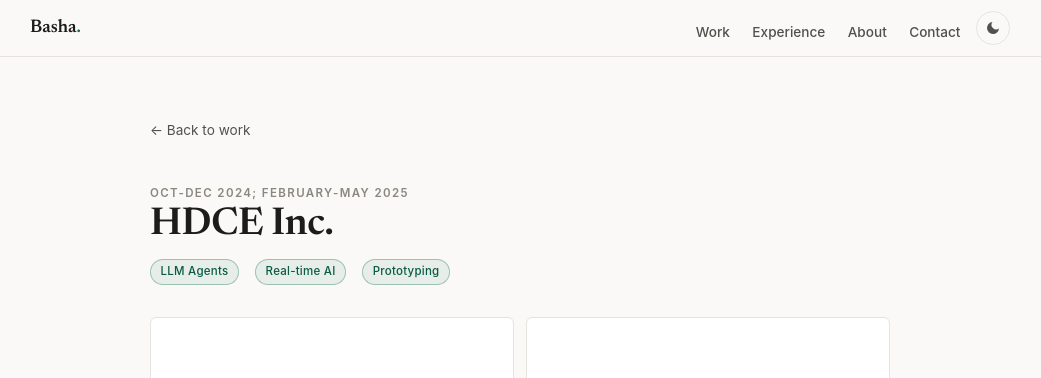
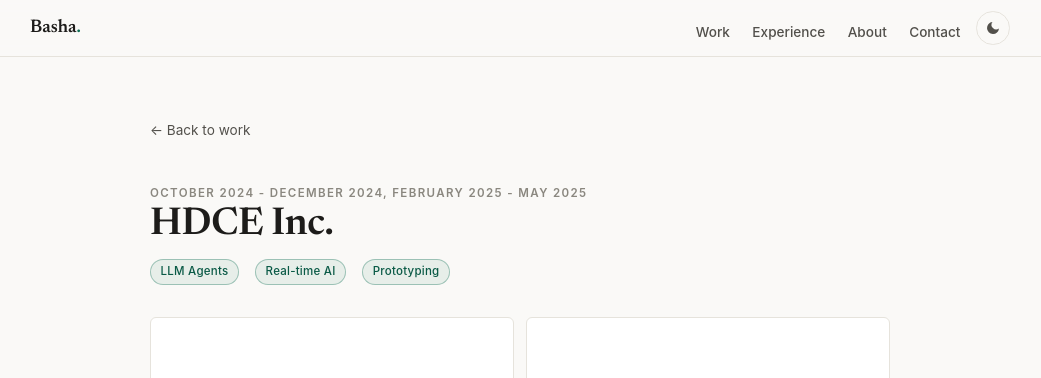
Before and after one commit to bashatahamal/bashatahamal.github.io, a Jekyll site: the page built from projects/9.1_hdce.md, in a window 1280 px wide and 900 px high. Shown: the top 378 px of the window, without its empty margins (120-1161 px from the left). Built offline with Jekyll 4.4.1, drawn with Linux system fonts in a browser that asks for light colours.

Commit message:
Spell out the HDCE card dates to match the other cards

```diff
--- a/projects/9.1_hdce.md
+++ b/projects/9.1_hdce.md
@@ -8,7 +8,7 @@
 image: images/thumbnails/hdce.png
 ogImage: images/og/hdce.png
 galleryImg: /images/hdce
-date: Oct-Dec 2024; February-May 2025
+date: October 2024 - December 2024, February 2025 - May 2025
 labels:
     - LLM Agents
     - Real-time AI
```
